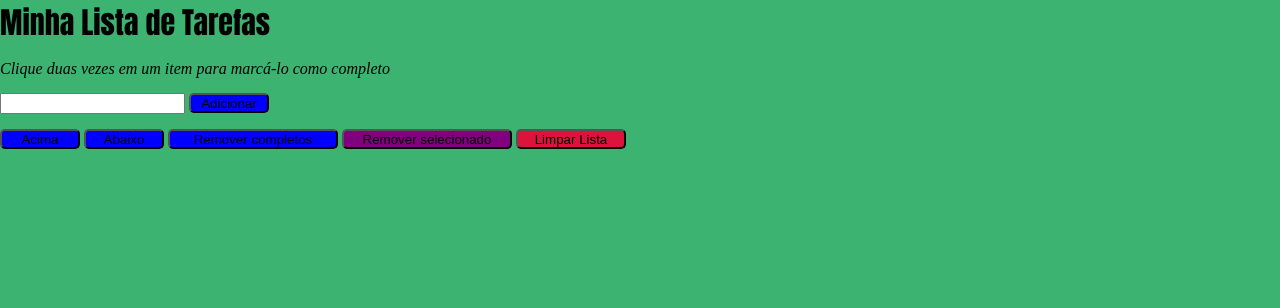
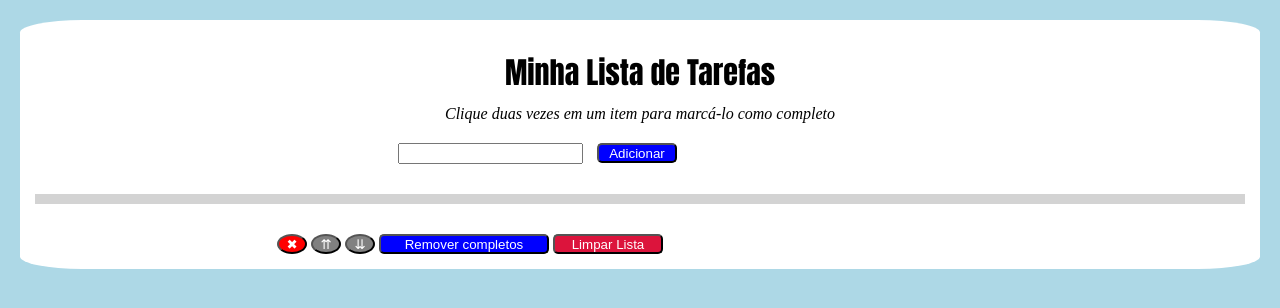
Before and after one commit to willian-prado/todo-list, a website: page index.html in a window 1280 px wide. Drawn offline with Linux system fonts and the light colour scheme.

Commit message:
Estilização completa da página

```diff
--- a/index.html
+++ b/index.html
@@ -8,7 +8,7 @@
     <link rel="stylesheet" href="style.css">
 </head>
 <body>
-
+    <div id= "main-container">
     <header id = "header-container">
         <h1> Minha Lista de Tarefas </h1>
         <p id = "funcionamento"> Clique duas vezes em um item para marcá-lo como completo </p>
@@ -24,12 +24,13 @@
     </section>
 
     <section class = "button-container-bot">
-        <button id = "mover-cima" class="button"> Acima </button>
-        <button id = "mover-baixo" class="button"> Abaixo </button>
+        <button id = "remover-selecionado" class="button"> ✖ </button>
+        <button id = "mover-cima" class="button"> ⇈ </button>
+        <button id = "mover-baixo" class="button"> ⇊ </button>
         <button id = "remover-finalizados" class="button"> Remover completos </button>
-        <button id = "remover-selecionado" class="button"> Remover selecionado </button>
         <button id = "apaga-tudo" class="button"> Limpar Lista </button>
     </section>
+    </div>
 
     <script src="script.js"></script>
 </body>
--- a/style.css
+++ b/style.css
@@ -3,19 +3,41 @@
 }
 
 body {
-  background-color: mediumseagreen;
+  background-color: lightblue;
+}
+
+#main-container {
+  background-color: white;
+  margin: 20px;
+  border-radius: 5%;
+  padding: 15px;
+}
+
+#header-container {
+  margin-top: 15px;
+  margin-bottom: 20px;
 }
 
 h1 {
   font-family: Impact, Haettenschweiler, 'Arial Narrow Bold', sans-serif;
   font-size: 30px;
   font-weight: bold;
+  text-align: center;
 }
 
 #funcionamento {
   font-style: italic;
-  margin-top: 15px;
-  margin-bottom: 15px;
+  text-align: center;
+  margin-top: 10px;
+}
+
+.button-container-top {
+  margin-left: 30%;
+  margin-bottom: 30px;
+}
+
+#texto-tarefa {
+  margin-right: 10px;
 }
 
 button {
@@ -25,10 +47,25 @@ button {
   border-radius: 5px;
   font: bold;
   text-align: center;
+  color: white;
+}
+
+#list-container {
+  background-color: lightgray;
+  margin: 0 auto;
+  padding: 5px;
+}
+
+.tarefa {
+  font-size: 20px;
+  font-weight: bold;
+  margin-top: 5px;
+  margin-bottom: 5px;
 }
 
 .button-container-bot {
-  margin-top: 15px;
+  margin-top: 30px;
+  margin-left: 20%;
 }
 
 #apaga-tudo {
@@ -36,9 +73,24 @@ button {
   background-color: crimson;
 }
 #remover-selecionado {
-  width: 170px;
+  width: 30px;
   height: 20px;
-  background-color: purple;
+  background-color: red;
+  border-radius: 100%;
+}
+
+#mover-cima {
+  width: 30px;
+  height: 20px;
+  background-color: gray;
+  border-radius: 100%;
+}
+
+#mover-baixo {
+  width: 30px;
+  height: 20px;
+  background-color: gray;
+  border-radius: 100%;
 }
 
 #remover-finalizados {
```
